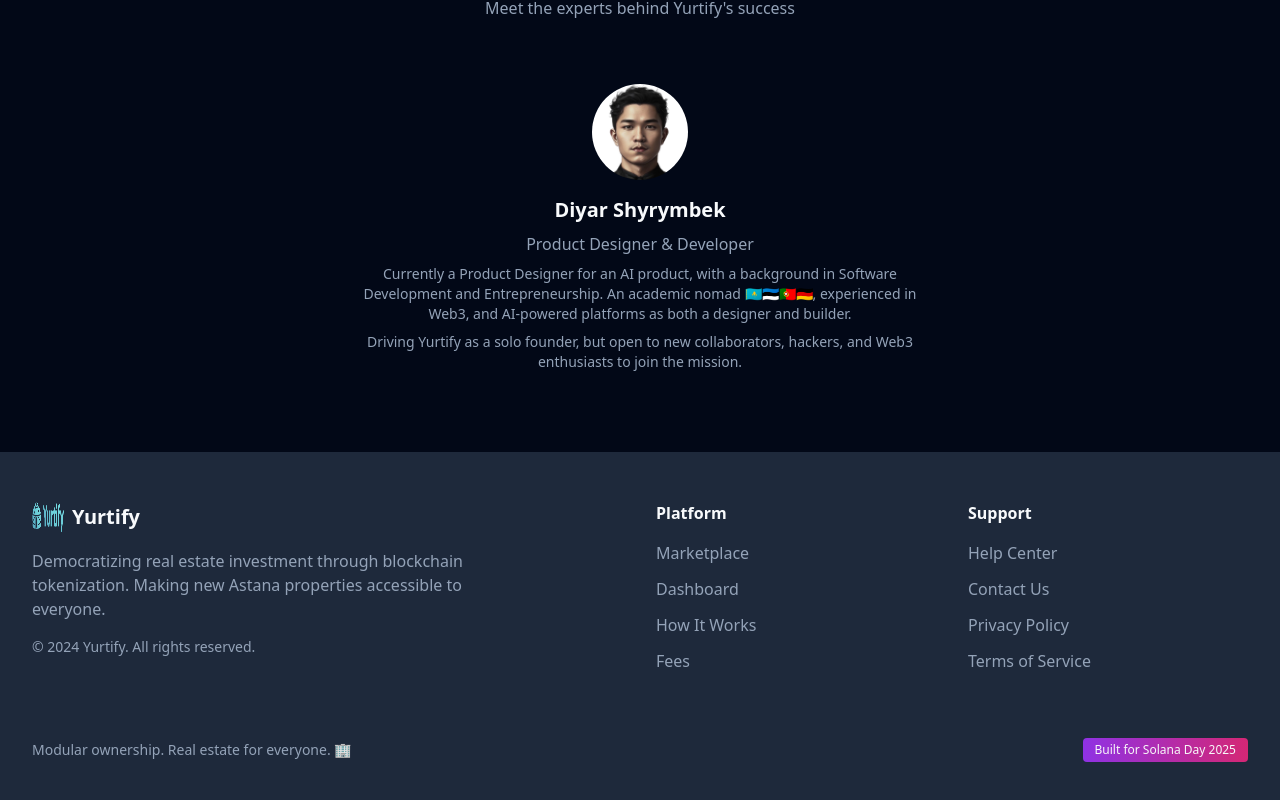
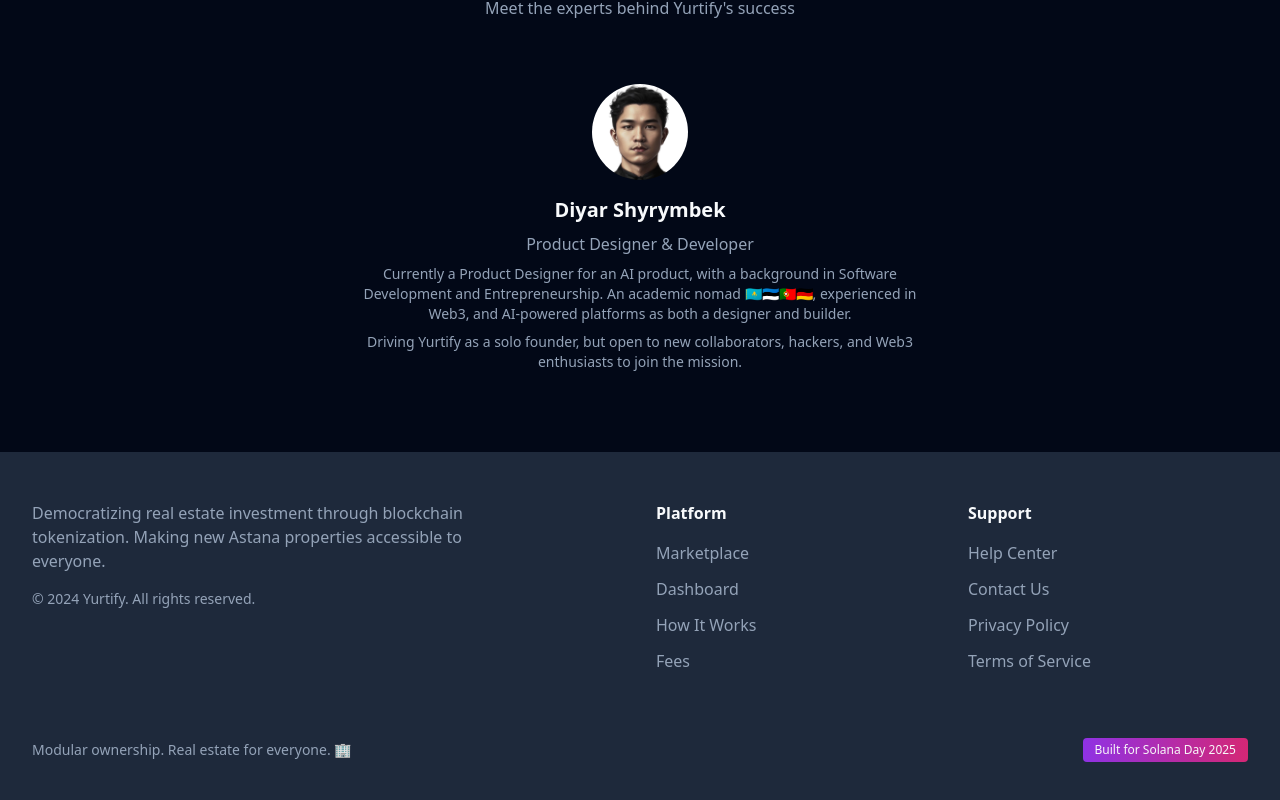
Before and after one commit to Diyarsh/yurtify, a React (Vite) app: page /about in a window 1280 px wide. Shown: the part 1488-2288 px from the top of the page. Built offline with nearby package versions, Linux system fonts and the light colour scheme; the HTML template or start-up script is replaced by a standard one.

Commit message:
Visual edit in Lovable

```diff
--- a/src/components/Footer.tsx
+++ b/src/components/Footer.tsx
@@ -1,17 +1,12 @@
 import { Link } from "react-router-dom";
 import logoImage from "@/assets/yurtify-logo-new.png";
-
 export const Footer = () => {
-  return (
-    <footer className="bg-card border-t border-border">
+  return <footer className="bg-card border-t border-border">
       <div className="container mx-auto px-4 sm:px-6 lg:px-8 py-12">
         <div className="grid grid-cols-1 md:grid-cols-4 gap-8">
           {/* Logo and Description */}
           <div className="col-span-1 md:col-span-2">
-            <div className="flex items-center space-x-2 mb-4">
-              <img src={logoImage} alt="Yurtify Logo" className="w-8 h-8" />
-              <span className="text-xl font-bold text-foreground">Yurtify</span>
-            </div>
+
             <p className="text-muted-foreground mb-4 max-w-md">
               Democratizing real estate investment through blockchain tokenization.
               Making new Astana properties accessible to everyone.
@@ -89,6 +84,5 @@ export const Footer = () => {
           </div>
         </div>
       </div>
-    </footer>
-  );
+    </footer>;
 };
```
